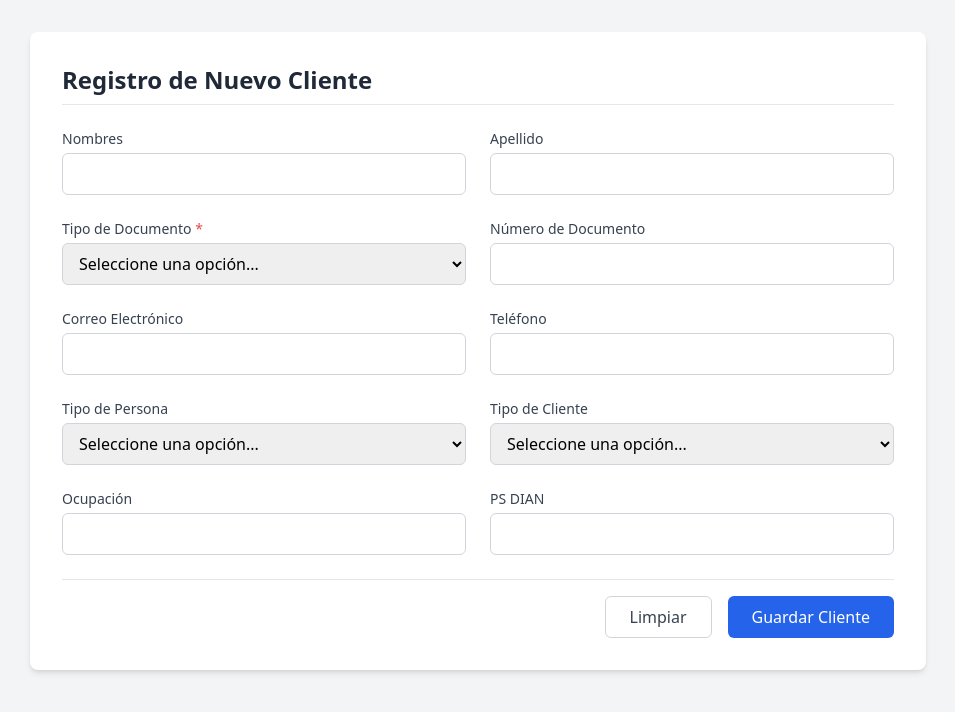
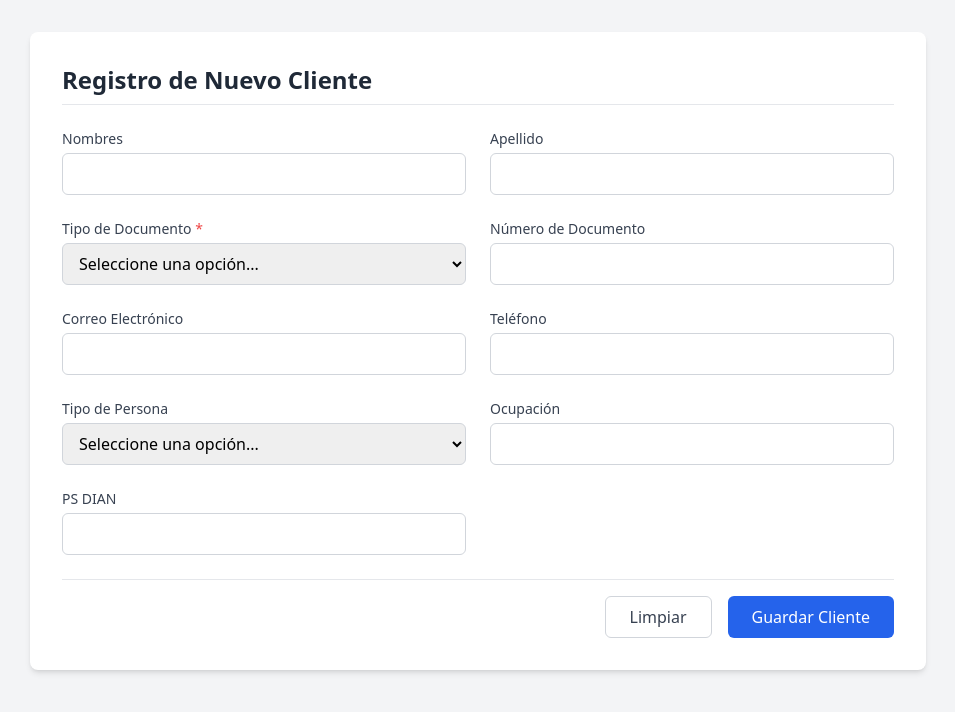
Before and after one commit to gestionfinancierasav-cloud/contasav, a plain HTML site: page index.html in a window 1280 px wide. Shown: the whole page, without its empty margins (162-1117 px from the left). Drawn offline with nearby package versions, Linux system fonts and the light colour scheme.

Commit message:
Remove TipoCliente field from form
Removed the TipoCliente field from the form and updated the clienteData object accordingly.

```diff
--- a/index.html
+++ b/index.html
@@ -57,7 +57,7 @@
                     <input type="number" id="Telefono" name="Telefono" class="w-full border border-gray-300 rounded-md px-3 py-2 focus:outline-none focus:ring-2 focus:ring-blue-500">
                 </div>
 
-                <!-- Tipo Persona (Modificado a Select) -->
+                <!-- Tipo Persona -->
                 <div>
                     <label for="TipoPersona" class="block text-sm font-medium text-gray-700 mb-1">Tipo de Persona</label>
                     <select id="TipoPersona" name="TipoPersona" class="w-full border border-gray-300 rounded-md px-3 py-2 focus:outline-none focus:ring-2 focus:ring-blue-500">
@@ -65,18 +65,6 @@
                         <!-- IMPORTANTE: El 'value' debe ser el ID de TblTipoPersona -->
                         <option value="1">Persona Natural</option>
                         <option value="2">Persona Jurídica</option>
-                    </select>
-                </div>
-
-                <!-- Tipo Cliente (Modificado a Select) -->
-                <div>
-                    <label for="TipoCliente" class="block text-sm font-medium text-gray-700 mb-1">Tipo de Cliente</label>
-                    <select id="TipoCliente" name="TipoCliente" class="w-full border border-gray-300 rounded-md px-3 py-2 focus:outline-none focus:ring-2 focus:ring-blue-500">
-                        <option value="">Seleccione una opción...</option>
-                        <!-- IMPORTANTE: El 'value' debe ser el ID correspondiente en tu BD -->
-                        <option value="1">Cliente Frecuente</option>
-                        <option value="2">Cliente Mayorista</option>
-                        <option value="3">Cliente Esporádico</option>
                     </select>
                 </div>
 
@@ -124,7 +112,7 @@
             // Obtener los datos del formulario
             const formData = new FormData(this);
 
-            // Construir el objeto con los nombres exactos de las columnas en BD
+            // Construir el objeto con los nombres exactos de las columnas en BD (Se eliminó TipoCliente)
             const clienteData = {
                 Nombres: formData.get('Nombres') || null,
                 Apellido: formData.get('Apellido') || null,
@@ -133,7 +121,6 @@
                 Correo: formData.get('Correo') || null,
                 Telefono: formData.get('Telefono') ? parseInt(formData.get('Telefono')) : null,
                 TipoPersona: formData.get('TipoPersona') ? parseInt(formData.get('TipoPersona')) : null,
-                TipoCliente: formData.get('TipoCliente') ? parseInt(formData.get('TipoCliente')) : null,
                 Ocupacion: formData.get('Ocupacion') || null,
                 PS_Dian: formData.get('PS_Dian') || null
             };
```
